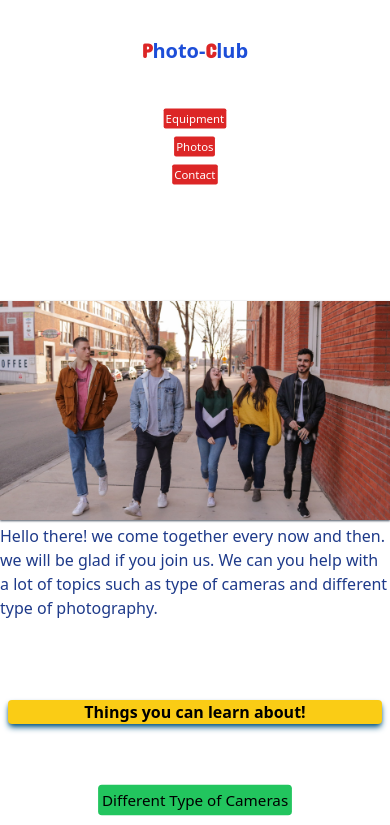
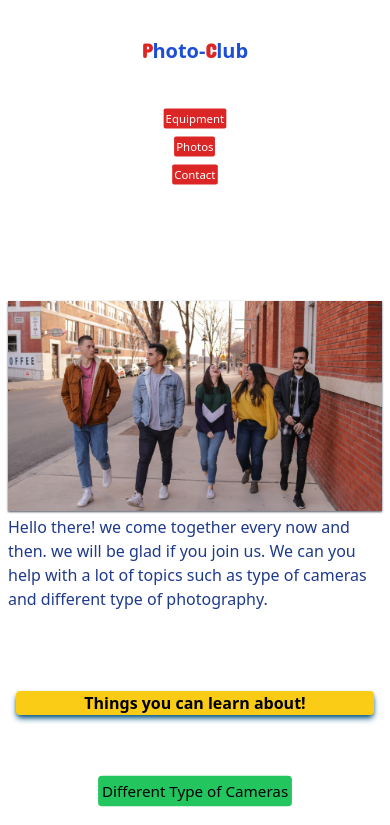
Before and after one commit to hadi-mollataheri/Rebuild-responsive-photo-club-tailwind, a website: page index.html in a window 390 px wide. Shown: the top 825 px of the page. Drawn offline with nearby package versions, Linux system fonts and the light colour scheme; files that its build step writes are made by us from their sources.

Commit message:
Add 8px horizantal margin to the body

```diff
--- a/index.html
+++ b/index.html
@@ -15,7 +15,7 @@
     />
   </head>
 
-  <body class="sm:mx-3 md:mx-4">
+  <body class="mx-2 sm:mx-3 md:mx-4">
     <header
       class="flex flex-col items-center text-center mb-28 sm:max-md:flex-row sm:max-md:justify-between sm:max-md:mx-2 md:flex-row md:justify-between md:mx-3 3xl:justify-evenly"
     >
```
